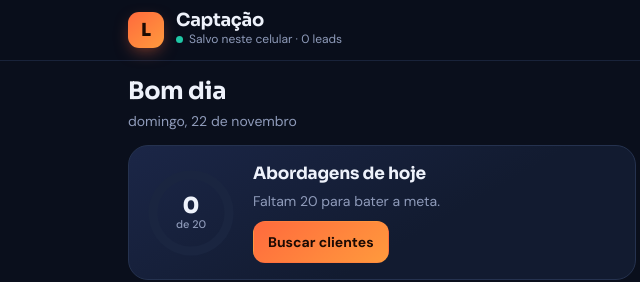
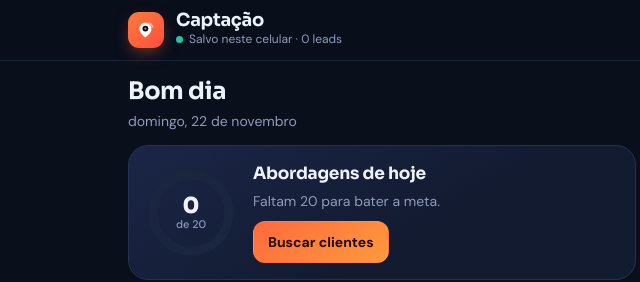
Before and after one commit to Nino9740o/captacao, a plain HTML site: page index.html in a window 1280 px wide. Shown: the top 282 px of the page, 258-898 px from the left. Drawn offline with Linux system fonts and the light colour scheme.

Commit message:
Nova logo: pino com radar
Co-Authored-By: Claude Opus 5.5 <noreply@anthropic.com>
Claude-Session: https://claude.ai/code/session_017Bf6RCxunVEQC9yzKcdfrP

```diff
--- a/index.html
+++ b/index.html
@@ -38,7 +38,7 @@ button{cursor:pointer}
 /* barra superior */
 .appbar{position:fixed;top:0;left:0;right:0;z-index:20;background:rgba(10,15,28,.88);backdrop-filter:blur(14px);-webkit-backdrop-filter:blur(14px);border-bottom:1px solid rgba(37,50,79,.6);padding-top:var(--safe-t)}
 .appbar .in{max-width:540px;margin:0 auto;height:60px;padding:0 16px;display:flex;align-items:center;gap:12px}
-.logo{width:36px;height:36px;border-radius:11px;background:linear-gradient(140deg,var(--primary),var(--primary2));display:grid;place-items:center;font-family:var(--display);font-weight:800;color:var(--primary-ink);font-size:18px;box-shadow:0 6px 18px -6px rgba(255,106,61,.7)}
+.logo{width:36px;height:36px;border-radius:11px;background:linear-gradient(140deg,#FF7A3D,#FF4F3D);display:grid;place-items:center;font-family:var(--display);font-weight:800;color:var(--primary-ink);font-size:18px;box-shadow:0 6px 18px -6px rgba(255,106,61,.7)}
 .appbar .tt{flex:1;min-width:0}
 .appbar h1{font-size:18px;font-weight:700;line-height:1.1}
 .sync{font-size:12px;color:var(--muted);display:flex;align-items:center;gap:6px;white-space:nowrap;overflow:hidden;text-overflow:ellipsis}
@@ -192,7 +192,7 @@ details.more summary{font-size:13px;color:var(--muted);cursor:pointer;font-weigh
 <body>
 <header class="appbar">
   <div class="in">
-    <div class="logo" aria-hidden="true">L</div>
+    <div class="logo" aria-hidden="true"><svg viewBox="0 0 512 512" width="26" height="26"><path d="M330 118A150 150 0 0 1 392 200" fill="none" stroke="#fff" stroke-width="26" stroke-linecap="round" opacity=".6"/><path d="M244 112c-68 0-120 52-120 118 0 88 120 170 120 170s120-82 120-170c0-66-52-118-120-118z" fill="#fff"/><circle cx="244" cy="228" r="58" fill="#0A0F1C"/><circle cx="244" cy="228" r="22" fill="#FF6A3D"/></svg></div>
     <div class="tt">
       <h1>Captação</h1>
       <div class="sync" id="sync"><i></i><span>Conectando…</span></div>
--- a/sw.js
+++ b/sw.js
@@ -1,4 +1,4 @@
-const CACHE="captacao-v4";
+const CACHE="captacao-v5";
 const ARQ=["./","./index.html","./manifest.json","./icon-192.png","./icon-512.png"];
 self.addEventListener("install",e=>{e.waitUntil(caches.open(CACHE).then(c=>c.addAll(ARQ)));self.skipWaiting()});
 self.addEventListener("activate",e=>{e.waitUntil(caches.keys().then(k=>Promise.all(k.filter(n=>n!==CACHE).map(n=>caches.delete(n)))));self.clients.claim()});
```
Also changed, not shown: icon-192.png, icon-512.png.
